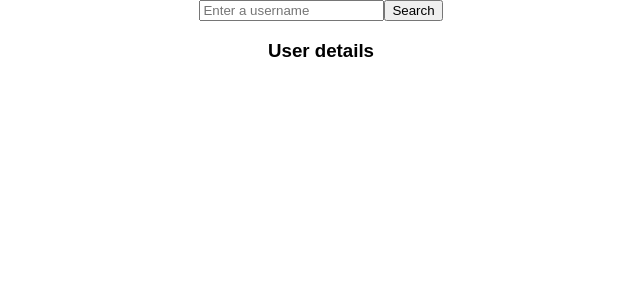
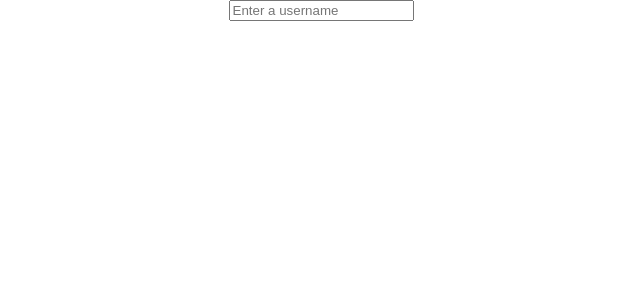
Before and after one commit to ashToronto/git-finder, a React (Create React App) app: page / in a window 1280 px wide. Shown: the top 300 px of the page, without its empty margins (319-959 px from the left). Built offline with nearby package versions, Linux system fonts and the light colour scheme.

Commit message:
added keyUp functionality to search box so calls are made constantly when user types

```diff
--- a/src/App.js
+++ b/src/App.js
@@ -11,13 +11,15 @@ class App extends Component {
         name: '',
         location: '',
         followers: '',
+        repos: '',
+        gists: '',
         avatar: ''
     }
   }
 
   getUser = (e) => {
     e.preventDefault();
-    const name = e.target.elements.name.value
+    const name = e.target.value
     fetch(`https://api.github.com/users/${name}`)
     .then(res => res.json())
     .then(data => {
@@ -25,6 +27,8 @@ class App extends Component {
           name: data.name,
           location: data.location,
           followers: data.followers,
+          repos: data.public_repos,
+          gists: data.public_gists,
           avatar: data.avatar_url
     });
       console.log(data)
@@ -39,6 +43,8 @@ class App extends Component {
            name={this.state.name}
            location={this.state.location}
            followers={this.state.followers}
+           repos={this.state.repos}
+           gists={this.state.gists}
            avatar={this.state.avatar}
            />
       </div>
--- a/src/components/form.jsx
+++ b/src/components/form.jsx
@@ -4,9 +4,9 @@ class Form extends React.Component {
   render() {
     return (
       <div className="App">
-        <form onSubmit={ this.props.getUser }>
+        <form onKeyUp={ this.props.getUser }>
           <input type='text' placeholder='Enter a username' name='name' />
-          <button>Search</button>
+
         </form>
       </div>
     );
--- a/src/components/user.jsx
+++ b/src/components/user.jsx
@@ -4,10 +4,11 @@ class User extends React.Component {
   render() {
     return (
       <div className="App">
-        <h3>User details</h3>
         <p>{this.props.name}</p>
         <p>{this.props.location}</p>
         <p>{this.props.followers}</p>
+        <p>{this.props.repos}</p>
+        <p>{this.props.gists}</p>
         <img src={this.props.avatar} alt=''/>
       </div>
     );
```
